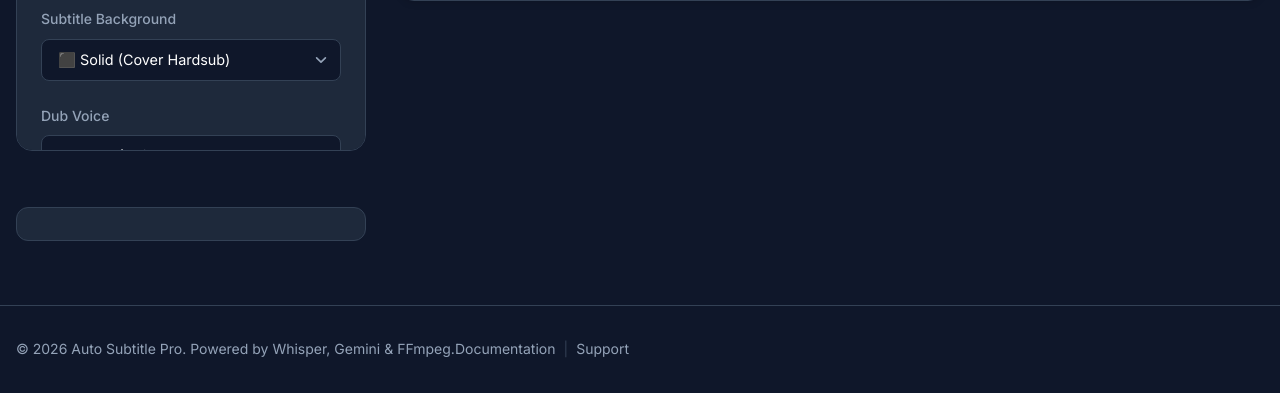
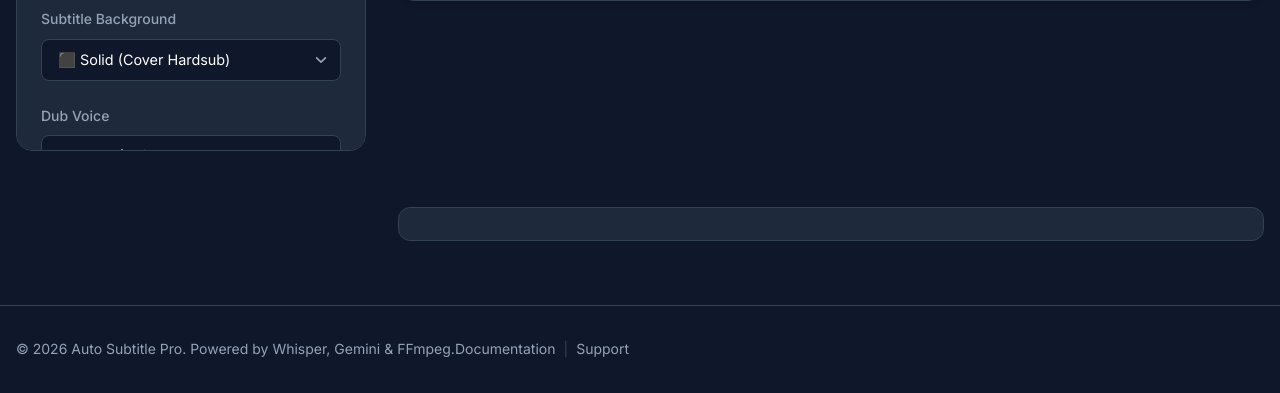
Before and after one commit to Kim-Thu/subtitle-automation, a Flask app: page / in a window 1280 px wide. Shown: the part 727-1120 px from the top of the page. Run offline with Flask 3, Linux system fonts and the light colour scheme; data that the repository does not hold is empty; parts of the project's set-up code (start-up, migrations or seed data) failed here and were passed over.

Commit message:
Move pagination to table column and update README image

```diff
--- a/static/style.css
+++ b/static/style.css
@@ -403,6 +403,7 @@ input[type='checkbox']:checked {
 
 /* Pagination */
 .pagination {
+  grid-column: 2; /* Sit under the table column */
   display: flex;
   align-items: center;
   justify-content: center;
```
